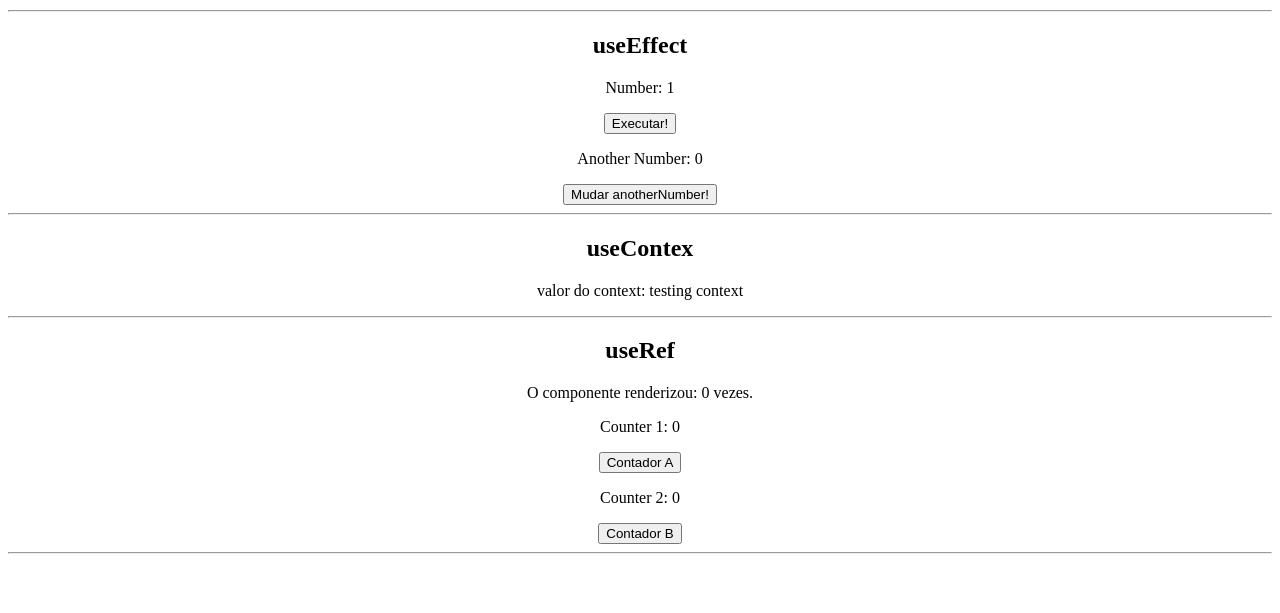
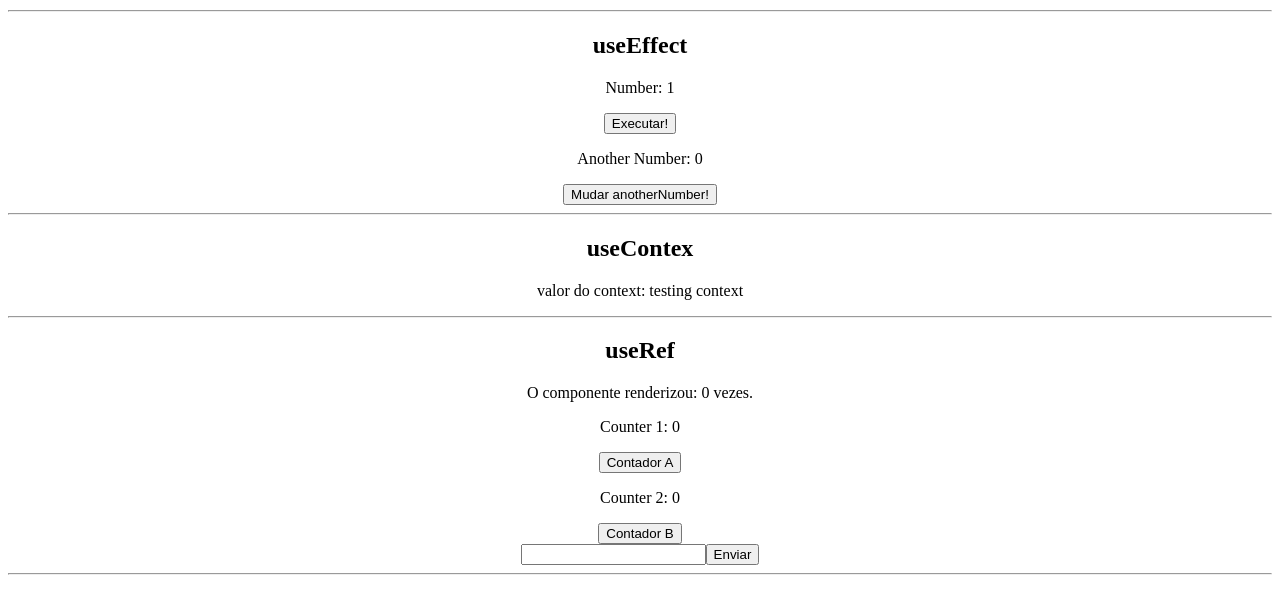
Before and after one commit to gillsonpassos/React, a React (Create React App) app in the folder Avançando-em-React/11_HOOKS/reacthooks/: page / in a window 1280 px wide. Shown: the part 631-1244 px from the top of the page. Built offline with nearby package versions, Linux system fonts and the light colour scheme.

Commit message:
useRef e DOM

```diff
--- a/Avançando-em-React/11_HOOKS/reacthooks/src/components/HookUseRef.js
+++ b/Avançando-em-React/11_HOOKS/reacthooks/src/components/HookUseRef.js
@@ -10,14 +10,37 @@ const HookUseRef = () => {
     numberRef.current = numberRef.current + 1;
   });
 
+  // 2 - useRef e DOM
+  const inputRef = useRef();
+  const [text, setText] = useState("");
+
+  const handleSubmit = (e) => {
+    e.preventDefault();
+
+    setText("");
+
+    inputRef.current.focus();
+  };
+
   return (
     <div>
       <h2>useRef</h2>
+      {/* 1 - useRef */}
       <p>O componente renderizou: {numberRef.current} vezes.</p>
       <p>Counter 1: {counter}</p>
       <button onClick={() => setCounter(counter + 1)}>Contador A</button>
       <p>Counter 2: {counterB}</p>
       <button onClick={() => setCounterB(counterB + 1)}>Contador B</button>
+      {/* 2 - useRef e DOM */}
+      <form onSubmit={handleSubmit}>
+        <input
+          type="text"
+          ref={inputRef}
+          value={text}
+          onChange={(e) => setText(e.target.value)}
+        />
+        <input type="submit" value="Enviar" />
+      </form>
 
       <hr />
     </div>
```
